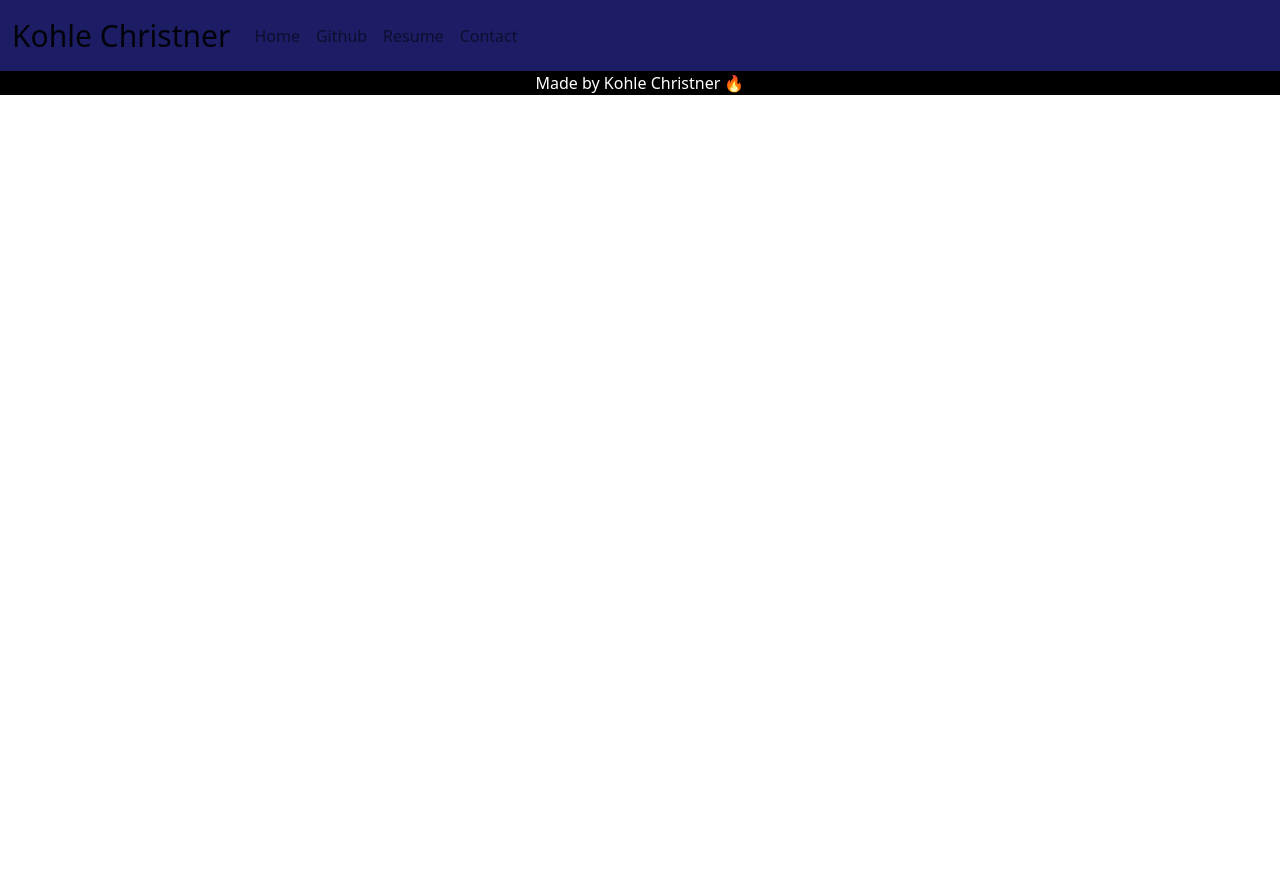
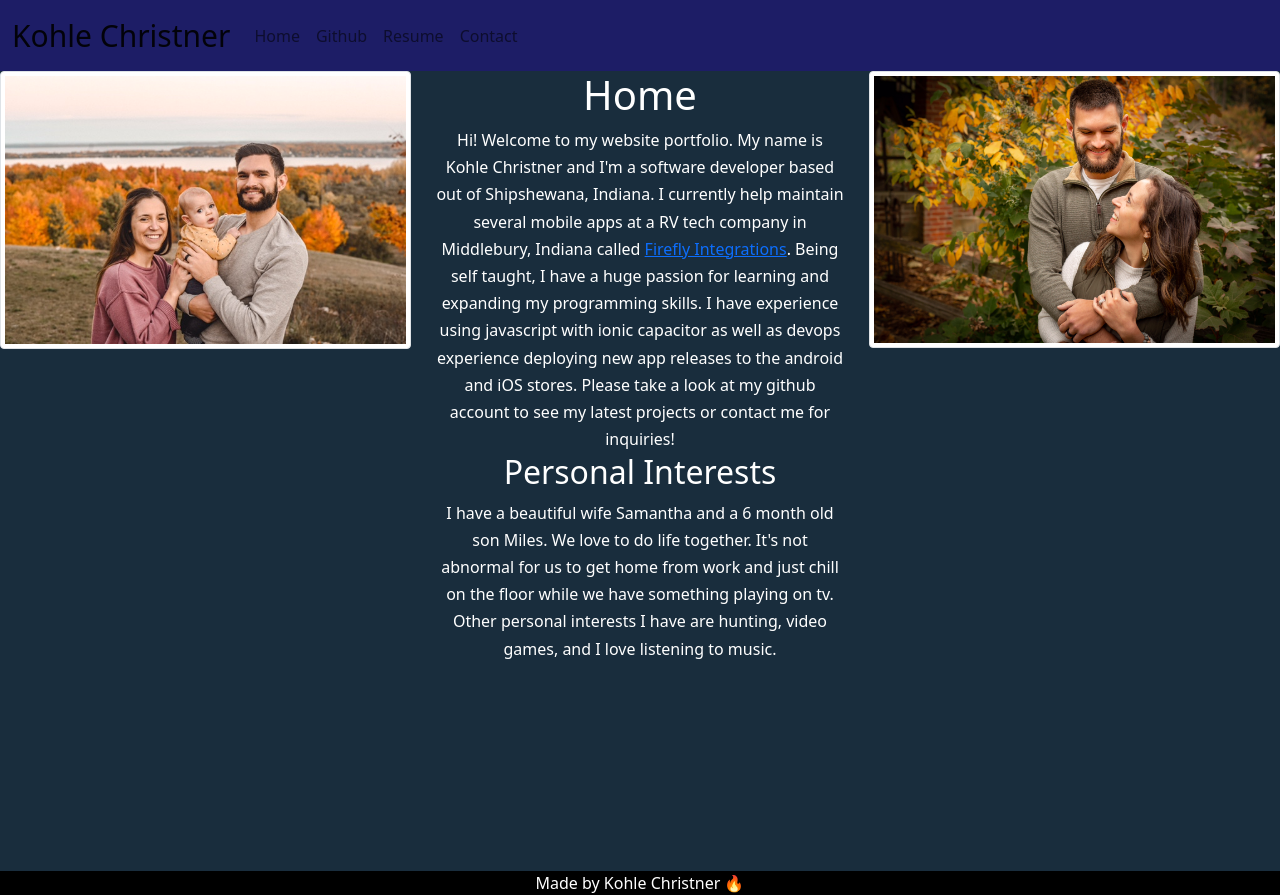
Before and after one commit to kohleChristner95/portfolio-website, a React (Create React App) app: page / in a window 1280 px wide. Before the commit the page ends 800 px from the top, so only its background shows below. Built offline with nearby package versions, Linux system fonts and the light colour scheme.

Commit message:
changing path to "/" so it doesn't show nothing on website startup.

```diff
--- a/src/App.js
+++ b/src/App.js
@@ -11,7 +11,7 @@ const App = () => {
       <div className="App">
         <Navbar />
         <Switch>
-          <Route exact path="/Home">
+          <Route exact path="/">
             <Home />
           </Route>
           <Route path="/Resume">
--- a/src/Components/Navbar.js
+++ b/src/Components/Navbar.js
@@ -21,7 +21,7 @@ const Navbar = (props) => {
       <div className="collapse navbar-collapse" id="navbarSupportedContent">
         <ul className="navbar-nav">
           <li className="nav-item">
-            <a className="nav-link" href="/Home">
+            <a className="nav-link" href="/">
               Home
             </a>
           </li>
```
